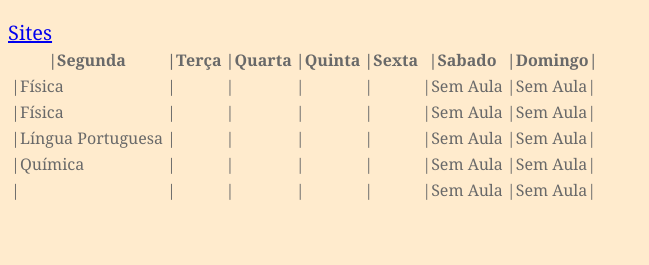
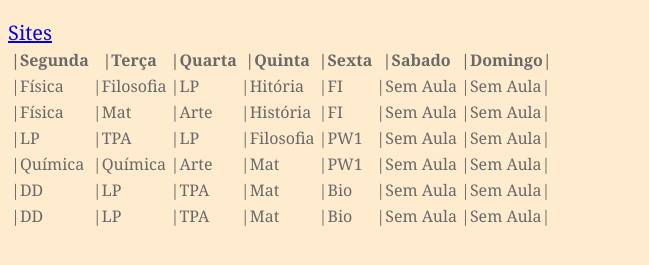
Before and after one commit to Donut0074/Projetos-pw, a plain HTML site: page Horario.html in a window 1280 px wide. Shown: the part 67-332 px from the top of the page, without its empty margins (0-649 px from the left). Drawn offline with Linux system fonts and the light colour scheme.

Commit message:
Add files via upload

```diff
--- a/Horario.html
+++ b/Horario.html
@@ -34,48 +34,57 @@
         </tr>
         <tr>
             <td>|Física</td>
-            <td>|</td>
-            <td>|</td>
-            <td>|</td>
-            <td>|</td>
+            <td>|Filosofia</td>
+            <td>|LP</td>
+            <td>|Hitória</td>
+            <td>|FI</td>
             <td>|Sem Aula</td>
             <td>|Sem Aula|</td>
         </tr>
         <tr>
             <td>|Física</td>
-            <td>|</td>
-            <td>|</td>
-            <td>|</td>
-            <td>|</td>
+            <td>|Mat</td>
+            <td>|Arte</td>
+            <td>|História</td>
+            <td>|FI</td>
             <td>|Sem Aula</td>
             <td>|Sem Aula|</td>
         </tr>
         <tr>
-            <td>|Língua Portuguesa</td>
-            <td>|</td>
-            <td>|</td>
-            <td>|</td>
-            <td>|</td>
+            <td>|LP</td>
+            <td>|TPA</td>
+            <td>|LP</td>
+            <td>|Filosofia</td>
+            <td>|PW1</td>
             <td>|Sem Aula</td>
             <td>|Sem Aula|</td>
         </tr>
         <tr>
             <td>|Química</td>
-            <td>|</td>
-            <td>|</td>
-            <td>|</td>
-            <td>|</td>
+            <td>|Química</td>
+            <td>|Arte</td>
+            <td>|Mat</td>
+            <td>|PW1</td>
             <td>|Sem Aula</td>
             <td>|Sem Aula|</td>
             <tr>
-                <td>|</td>
-                <td>|</td>
-                <td>|</td>
-                <td>|</td>
-                <td>|</td>
+                <td>|DD</td>
+                <td>|LP</td>
+                <td>|TPA</td>
+                <td>|Mat</td>
+                <td>|Bio</td>
                 <td>|Sem Aula</td>
                 <td>|Sem Aula|</td>
         </tr>
+        <tr>
+            <td>|DD</td>
+            <td>|LP</td>
+            <td>|TPA</td>
+            <td>|Mat</td>
+            <td>|Bio</td>
+            <td>|Sem Aula</td>
+            <td>|Sem Aula|</td>
+    </tr>
     </table>
 </body>
 </html>
```
